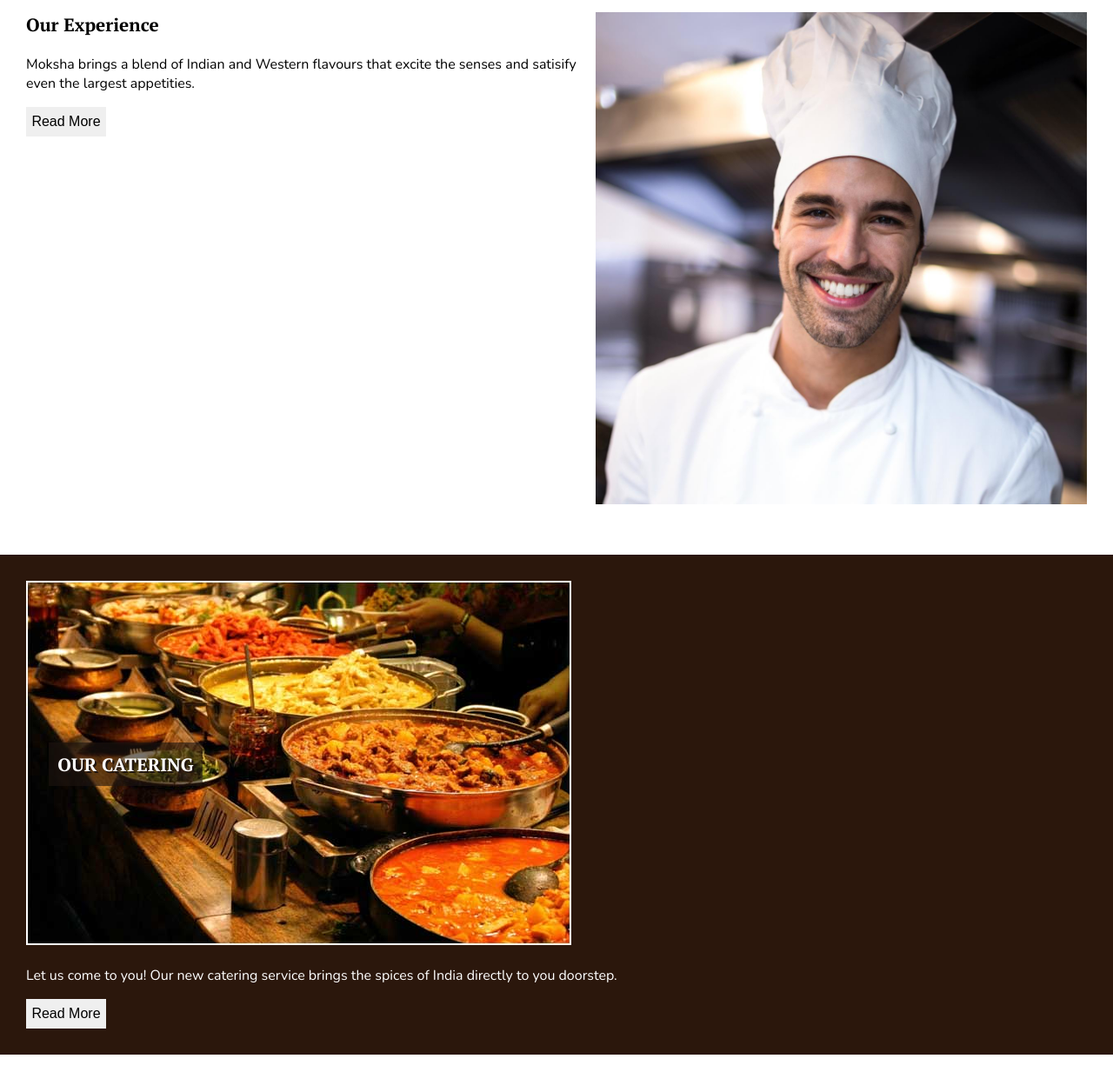
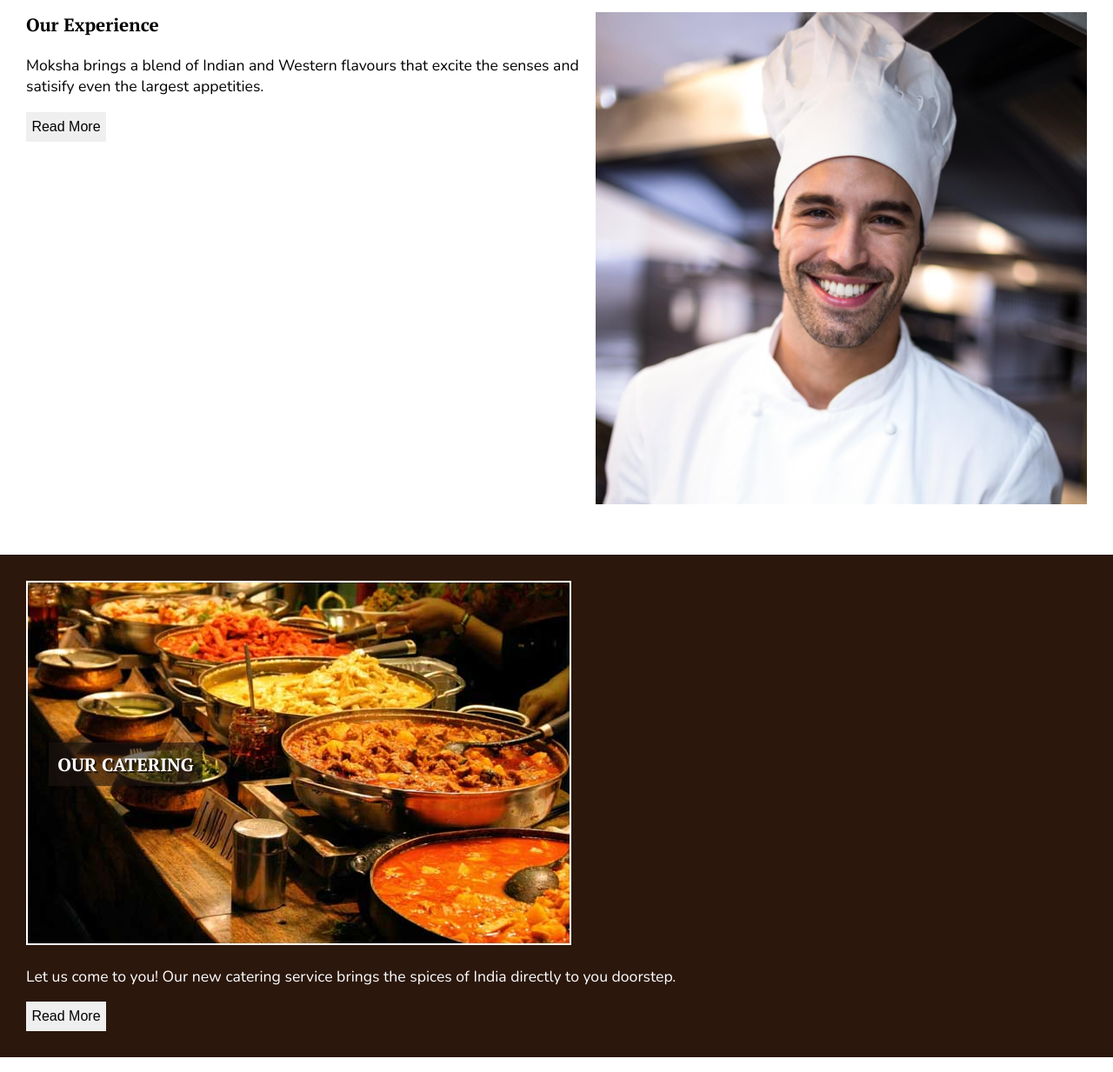
Before and after one commit to TimCullingham/twd-team-project, a plain HTML site: page index.html in a window 1280 px wide. Shown: the part 647-1880 px from the top of the page at 87% size. Drawn offline with nearby package versions, Linux system fonts and the light colour scheme.

Commit message:
change in type file

```diff
--- a/index.html
+++ b/index.html
@@ -69,7 +69,7 @@
             <h3>Our Experience</h3>
             <p class="section-info"> Moksha brings a blend of Indian and Western flavours that excite the senses and satisify even the largest appetities.
             </p>
-            <button>
+            <button class="par-but">
                     <span>Read More</span>
                 </button>
           </div>
@@ -87,7 +87,9 @@
       <!--end of section-->
       <!--start section of about-->
       <section class="catering">
+
             <div class="dark-background">
+
                     <div class="catering-img-heading">
                             <h3 class="catering-heading">
                                 Our Catering
@@ -102,7 +104,7 @@
                      </p>
 
 
-                   <button>
+                   <button class="caterer-button">
                          <span>Read More</span>
                        </button>
 
--- a/scss/defaults/_type.scss
+++ b/scss/defaults/_type.scss
@@ -6,6 +6,7 @@ h1, h2,h3,h4,h5{
 }
 p{
     font-family: 'Nunito', sans-serif;
+    font-size: 1.1em;
 }
  h3{
      font-size :1.3em;
--- a/scss/pages/_home.scss
+++ b/scss/pages/_home.scss
@@ -16,6 +16,9 @@
 }
 .section-heading h3{
     font-size: 1.3em;
+}
+.par-but{
+    display: none;
 }
 .button-chef{
     display: block;
@@ -131,14 +134,20 @@
         display: block;
     }
 
+
     .experience img{
         float: right;
         width:100%;
         margin-left: 20px;
+    }
+    .par-but{
+        display: block;
     }
     .button-chef{
         display: none;
     }
 
 
+
+
 }
```
Also changed, not shown: images/cater.jpg (added), styles/styles.css, 1 other file. Lines whose indentation alone changed are shown as unchanged.
